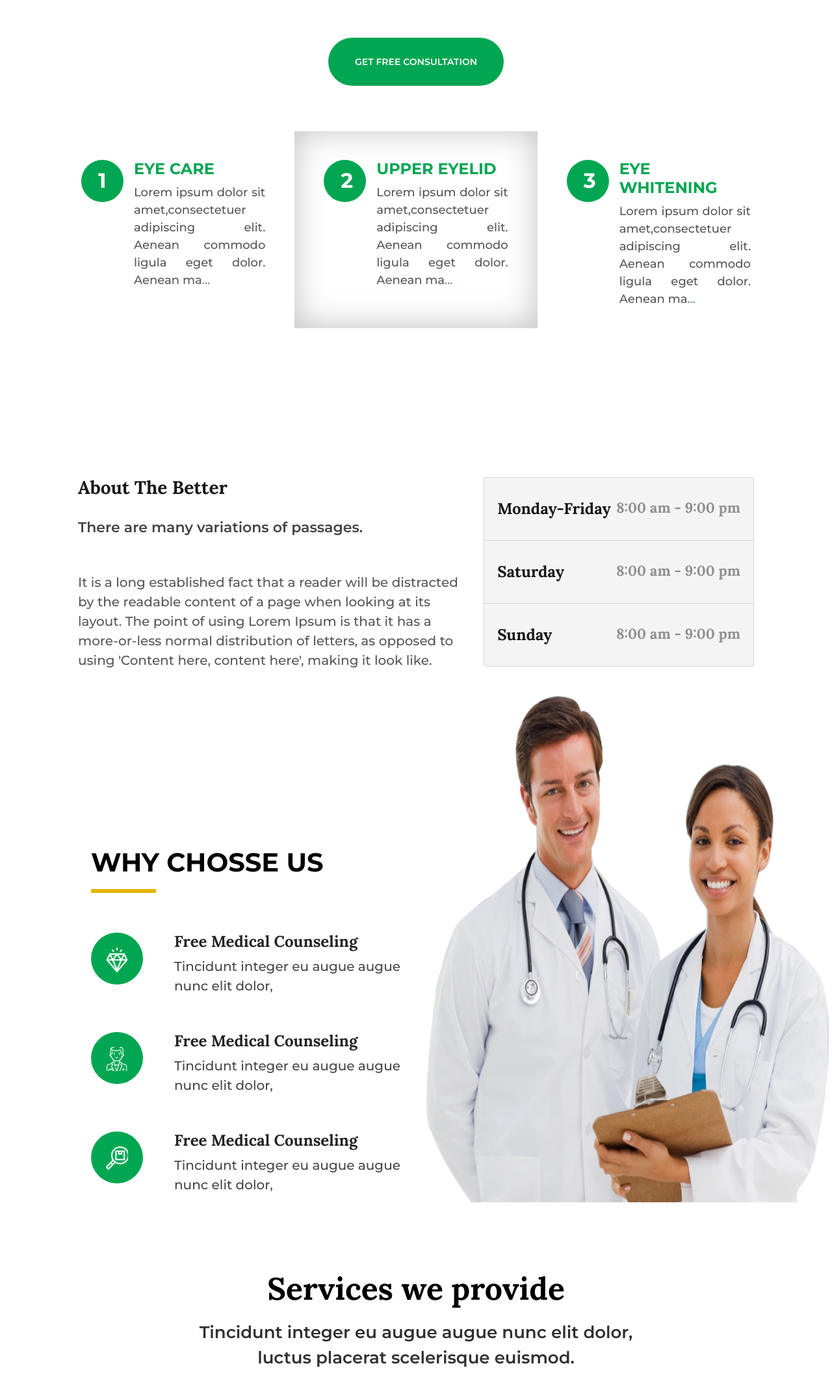
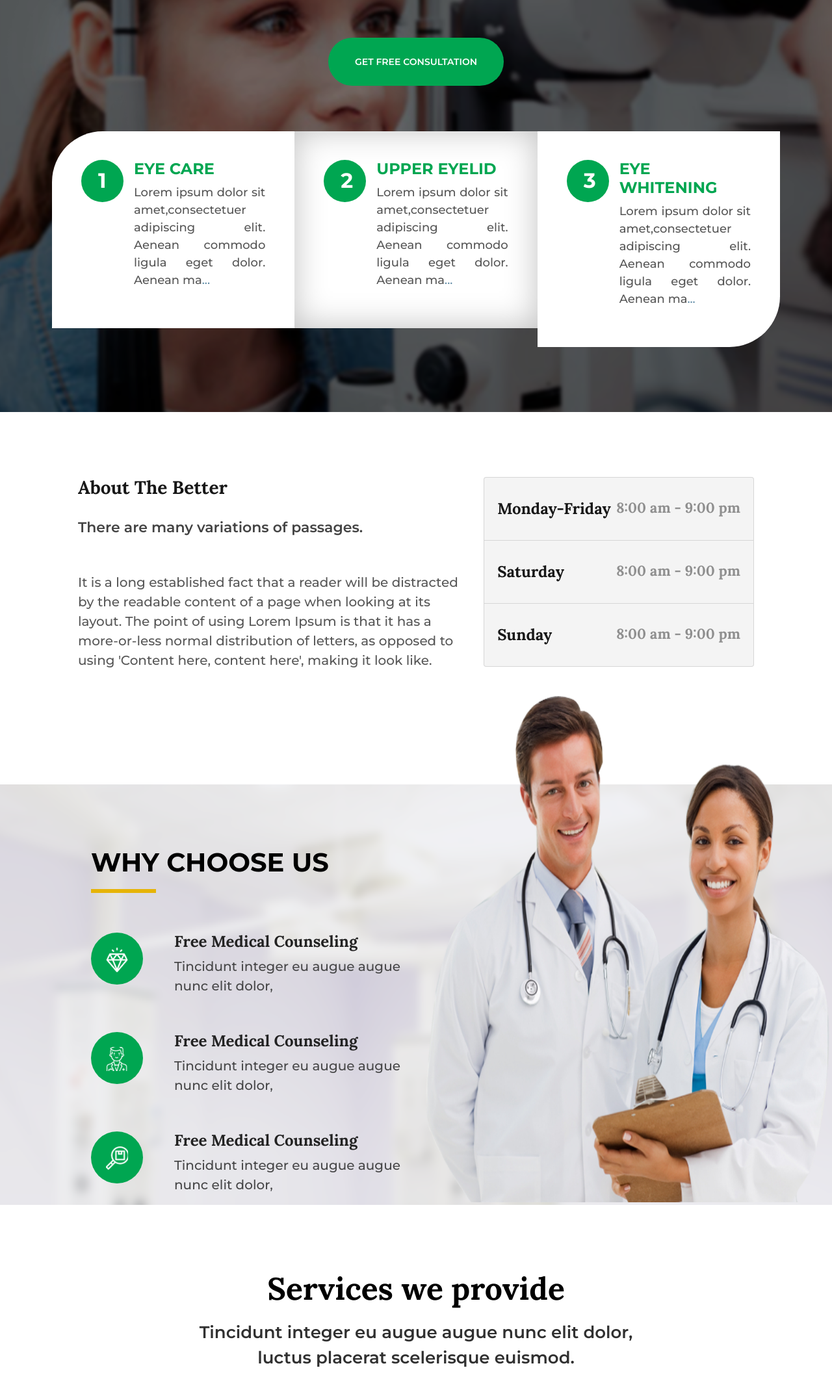
Before and after one commit to UsmanHaiderKhan/Medical-five, a plain HTML site: page Medical-five/index.html in a window 1280 px wide. Shown: the part 415-2560 px from the top of the page at 65% size. Drawn offline with nearby package versions, Linux system fonts and the light colour scheme.

Commit message:
Update Uncomment the hover content

```diff
--- a/Medical-five/index.html
+++ b/Medical-five/index.html
@@ -104,7 +104,7 @@
             </div>
         </div>
     </header>
-    <section id="home">
+    <section id="home" style=" background-image: url('assets/Images/main-banner.png'); ">
         <div class="container">
             <div class="row">
                 <div class="col-sm-12">
@@ -178,8 +178,8 @@
             </div>
         </div>
     </section>
-    <section id="chosse" class="mt-60">
-        <h2 class="chosse-text below-tag media-align">Why Chosse Us</h2>
+    <section id="chosse" class="mt-60" style=" background-image: url('assets/Images/bg-banner.png');">
+        <h2 class="chosse-text below-tag media-align">Why Choose Us</h2>
         <div class="row">
             <div class="col-sm-12 col-md-6 col-lg-6">
                 <div class="media mt-80">
@@ -460,7 +460,7 @@
                                 <p class="card-text">Eye Specialist</p>
                             </li>
                         </ul>
-                        <!--<h5 class="card-title">Dr. Sansa Stark</h5>
+                        <h5 class="card-title">Dr. Sansa Stark</h5>
                         <p class="card-text">Eye Specialist</p>
                         <div class="float-left hover-socialism">
                             <i class="flaticon-mail-black-envelope-symbol"></i>
@@ -471,7 +471,7 @@
                                 <i class="fab fa-instagram ml-3"></i>
                                 <i class="fab fa-google-plus-g ml-3"></i>
                             </p>
-                        </div>-->
+                        </div>
                     </div>
                 </div>
             </div>
```
